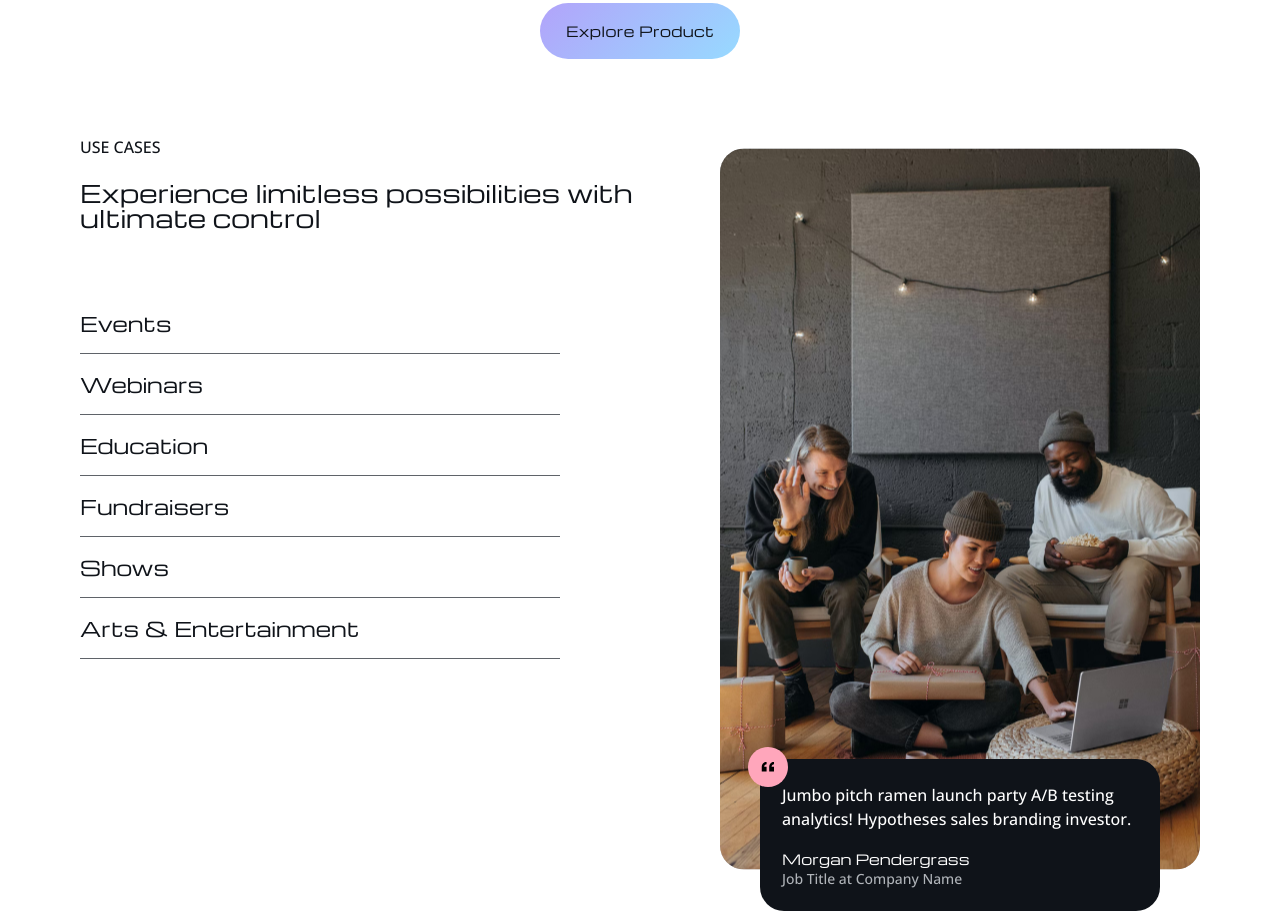
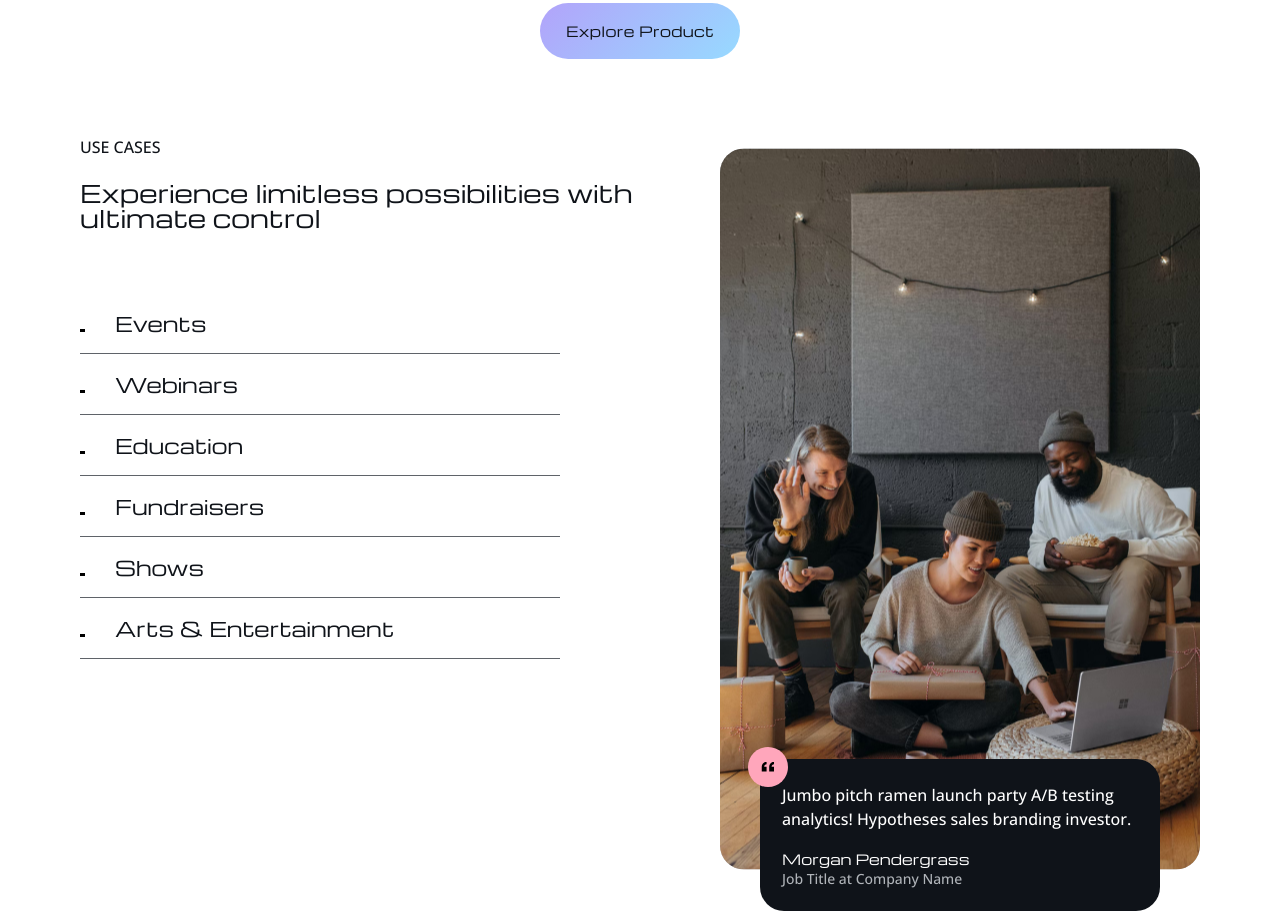
Before and after one commit to MuadDib3/MuadDib3.github.io, a plain HTML site: page Jumbo/html/index.html in a window 1280 px wide. Shown: the part 1769-2683 px from the top of the page. Drawn offline with nearby package versions, Linux system fonts and the light colour scheme.

Commit message:
after a long break

```diff
--- a/Jumbo/js/script.js
+++ b/Jumbo/js/script.js
@@ -1,7 +1,5 @@
 $(".use-cases-text__nav-item").on("click", function() {
 
-   $(".use-cases-text__nav-description").slideUp('fast');
-   $(".use-cases-text__nav-button").slideUp('fast');
    $(this).find('.use-cases-text__nav-description').slideToggle('fast');
    $(this).find('.use-cases-text__nav-button').slideToggle('fast');
 
--- a/Jumbo/scss/home-style.scss
+++ b/Jumbo/scss/home-style.scss
@@ -253,7 +253,6 @@
       max-width: 640px;
       min-width: 425px;
       width: 100%;
-      max-height: 800px;
       @media (max-width: 1024px) {
          min-width: 300px;
       }
@@ -320,6 +319,15 @@
       line-height: 140%;
       /* Near Black */
       color: #0F1319;
+
+      &:before {
+         content: "";
+         display: inline-block;
+         margin-right: 30px;
+         height: 3px;
+         width: 5px;
+         background-color: black;
+      }
 
       &:after {
          content: "";
```
Also changed, not shown: Jumbo/css/home-style.css.
